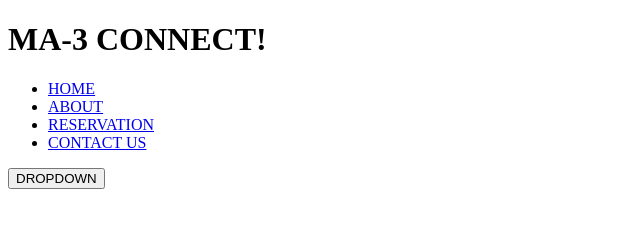
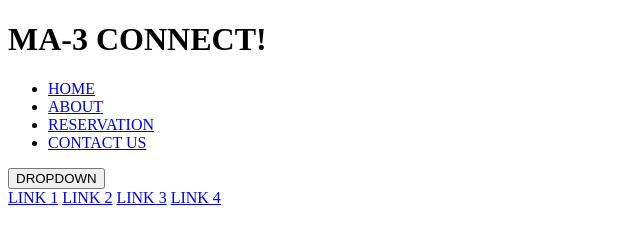
Before and after one commit to 420MORGANJASON/FirstProject-Phase1, a plain HTML site: page index.html in a window 1280 px wide. Shown: the whole page, without its empty margins (0-640 px from the left). Drawn offline with Linux system fonts and the light colour scheme.

Commit message:
created dropdown

```diff
--- a/index.html
+++ b/index.html
@@ -22,14 +22,14 @@
             <button class="dropbtn">DROPDOWN
                 <i class="fa fa-caret-down"></i>
             </button>
-            <!-- <div class="dropdown-content">
+             <div class="dropdown-content">
                 <a href="#">LINK 1</a>
                 <a href="#">LINK 2</a>
                 <a href="#">LINK 3</a>
                 <a href="#">LINK 4</a>
             </div>
         </div>
-    </div> -->
+    </div>
 
 
 </body>
```
